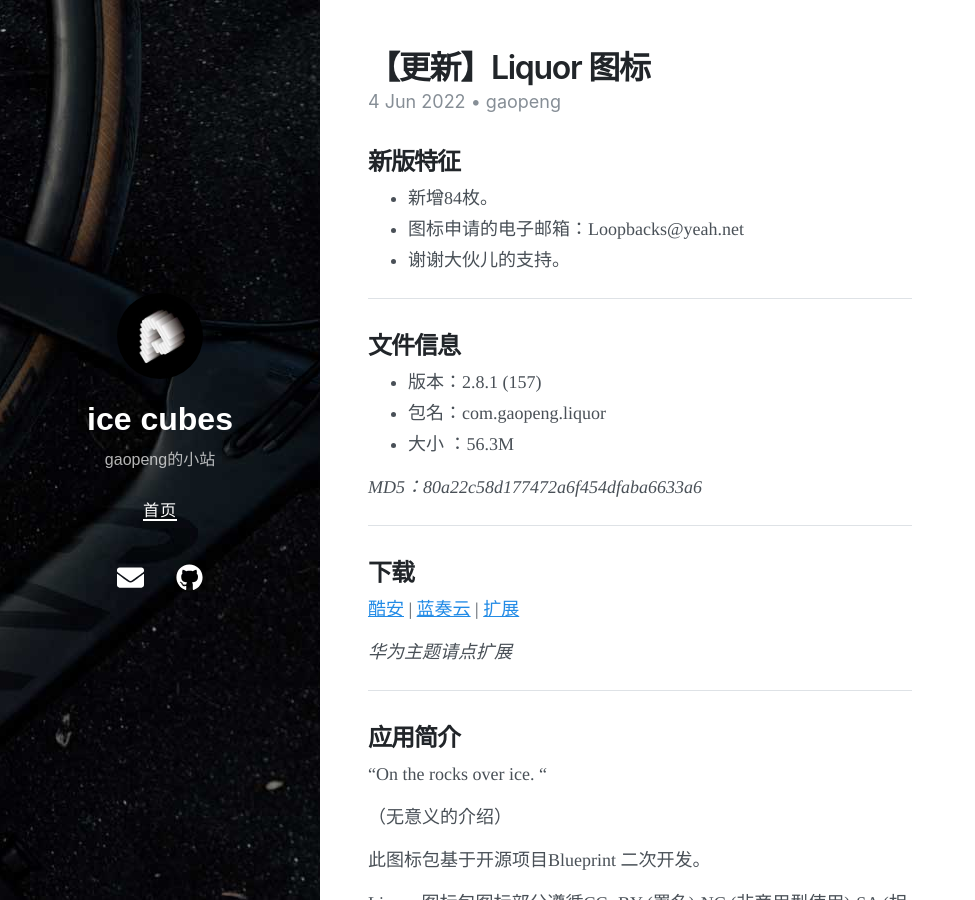
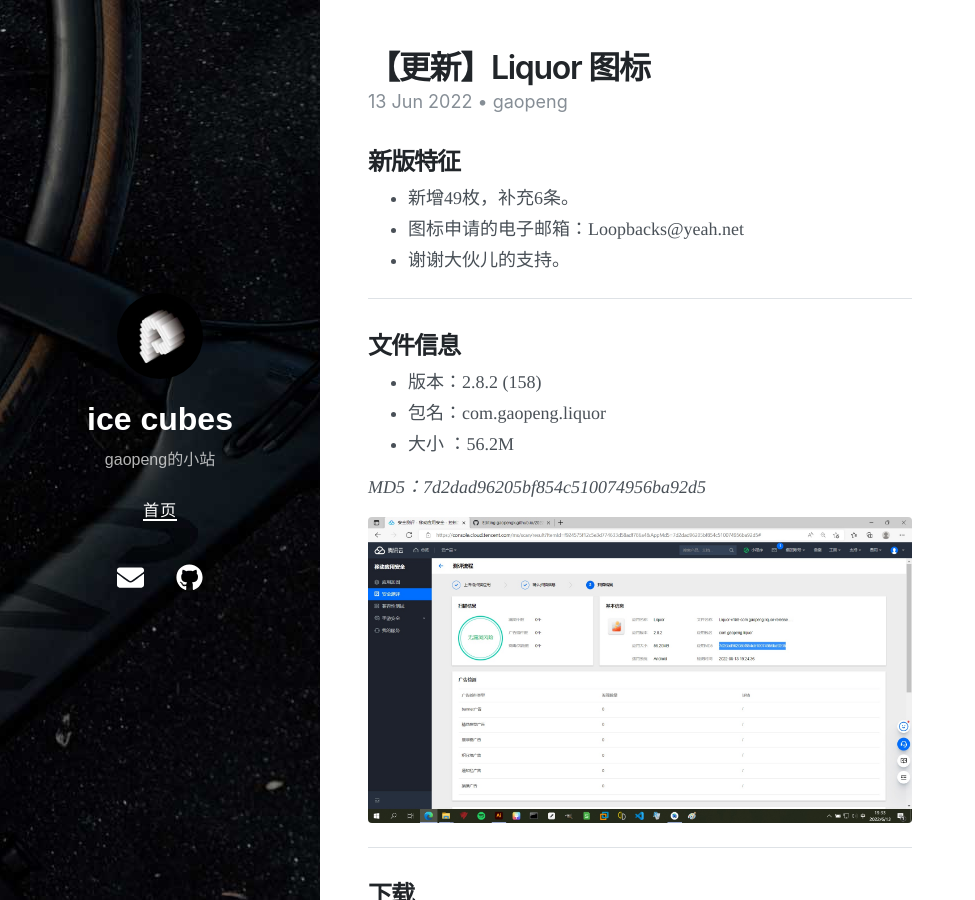
Before and after one commit to gaopengk/gaopengk.github.io, a Jekyll site: the page built from _posts/2022-06-13-【更新】Liquor 图标.md, in a window 1280 px wide and 900 px high. Shown: the whole window, without its empty margins (0-975 px from the left). Built offline with Jekyll 4.4.1, drawn with Linux system fonts in a browser that asks for light colours; nearby versions of some CDN libraries.

Commit message:
Update and rename 2022-06-04-【更新】Liquor 图标.md to 2022-06-13-【更新】Liquor 图标.md

```diff
--- a/_posts/2022-06-04-【更新】Liquor 图标.md
+++ b/_posts/2022-06-13-【更新】Liquor 图标.md
@@ -1,28 +1,30 @@
 ---
 layout:     post
 title:      【更新】Liquor 图标
-date:       2022-06-04 15:28 +0800
+date:       2022-06-13 19:31 +0800
 author:     gaopeng
 tags:       [图标包]
 ---
 ## 新版特征
-- 新增84枚。
+- 新增49枚，补充6条。
 - 图标申请的电子邮箱：Loopbacks@yeah.net
 - 谢谢大伙儿的支持。
 
 ***
 
 ## 文件信息
-- 版本：2.8.1 (157)
+- 版本：2.8.2 (158)
 - 包名：com.gaopeng.liquor
-- 大小 ：56.3M
+- 大小 ：56.2M
 
-_MD5：80a22c58d177472a6f454dfaba6633a6_
+_MD5：7d2dad96205bf854c510074956ba92d5_
+
+<img src="https://gaopengk.github.io/imgs/liquor_2.8.2.jpg"  width="100%">
 
 ***
 
 ## 下载
-<a href="https://www.coolapk.com/apk/com.gaopeng.liquor" target="_blank">酷安</a> | <a href="https://wwu.lanzouq.com/iqD9l05vygtg" target="_blank">蓝奏云</a> | <a href="https://pan.baidu.com/s/1Wlw3CpAUxYjL3IoHfVml5Q"  target="_blank">扩展</a>
+<a href="https://www.coolapk.com/apk/com.gaopeng.liquor" target="_blank">酷安</a> | <a href="https://wwu.lanzouq.com/iiZ0G06cpd5c" target="_blank">蓝奏云</a> | <a href="https://pan.baidu.com/s/1Wlw3CpAUxYjL3IoHfVml5Q"  target="_blank">扩展</a>
 
 _华为主题请点扩展_
 
```
